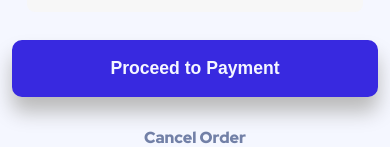
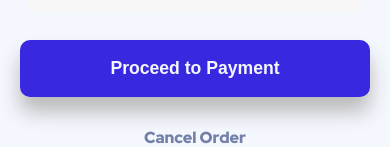
Before and after one commit to Thatgirl9/Order-Summary-Component, a plain HTML site: page index.html in a window 390 px wide. Shown: the part 516-663 px from the top of the page. Drawn offline with Linux system fonts and the light colour scheme.

Commit message:
last changes

```diff
--- a/styles.css
+++ b/styles.css
@@ -119,7 +119,6 @@ body{
   color:var(--card--bg--color);
   font-weight: 700;
   padding:0.9em 5.5em;
-  width:em;
   border-radius: 10px;
   font-size:1.1rem;
   border:2px solid var(--btn--bg--color);
@@ -171,5 +170,7 @@ body{
     background-repeat: no-repeat;
   }
 
-
+  .order--btn{
+    padding:0.9em 5em;
+  }
 }
```
